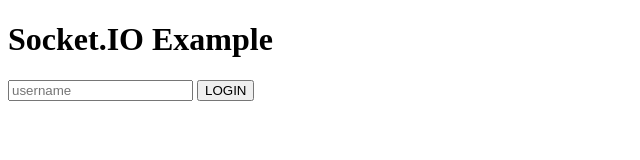
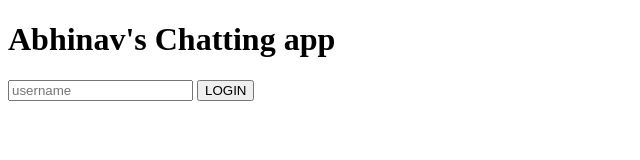
Before and after one commit to blackhatabhi/chat_app, a website: page frontend/index.html in a window 1280 px wide. Shown: the whole page, without its empty margins (0-640 px from the left). Drawn offline with nearby package versions, Linux system fonts and the light colour scheme; no server answers.

Commit message:
admin
Signed-off-by: blackhatabhi <abhinavpnp.kumar@gmail.com>

```diff
--- a/frontend/index.html
+++ b/frontend/index.html
@@ -9,7 +9,7 @@
         <script src="script.js"></script>
     </head>
     <body>
-        <h1>Socket.IO Example</h1>
+        <h1>Abhinav's Chatting app</h1>
         <div id="login-div">
             <input placeholder="username" type="text" id="loginbox">
             <button id="loginbtn">LOGIN</button>
```
